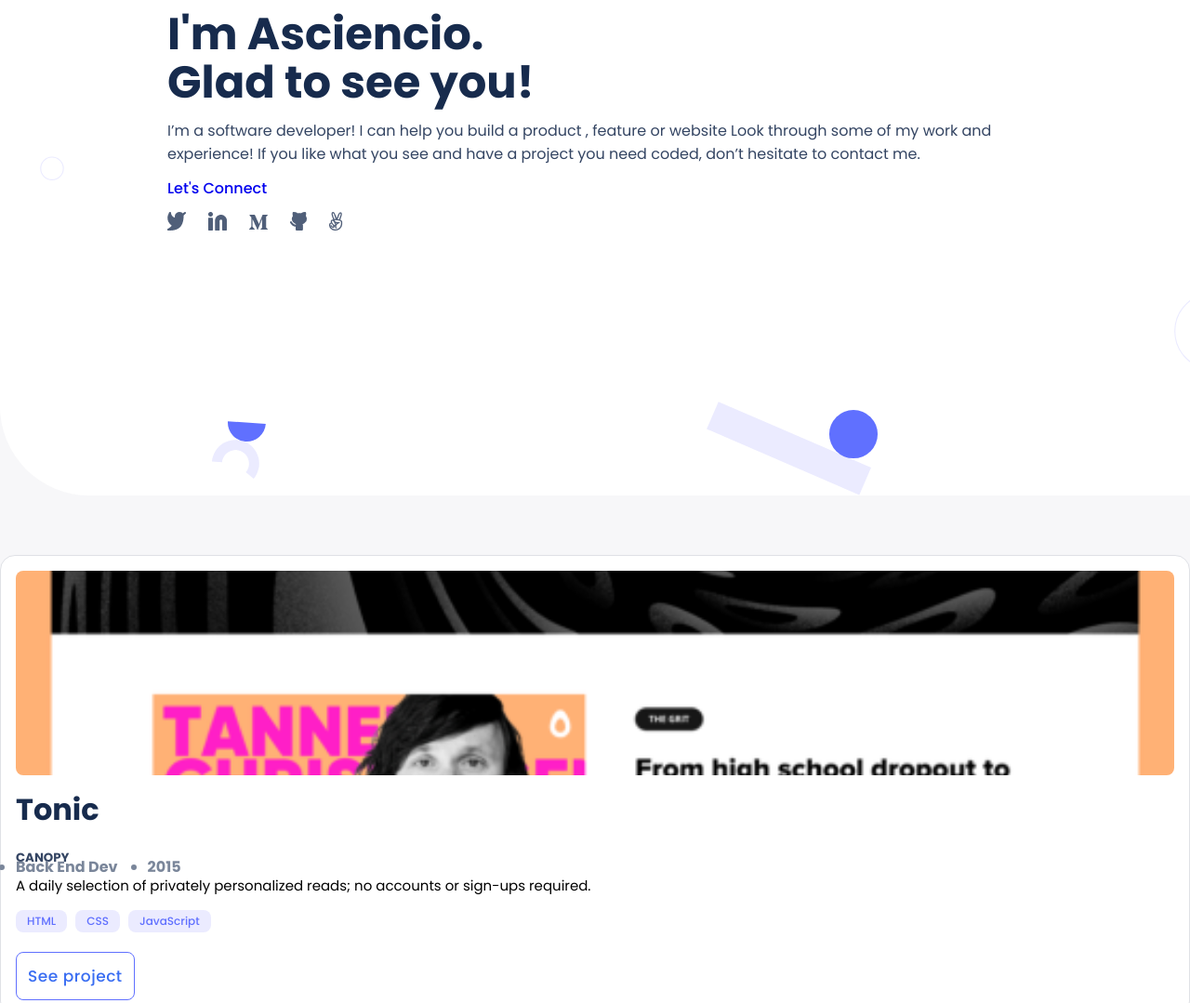
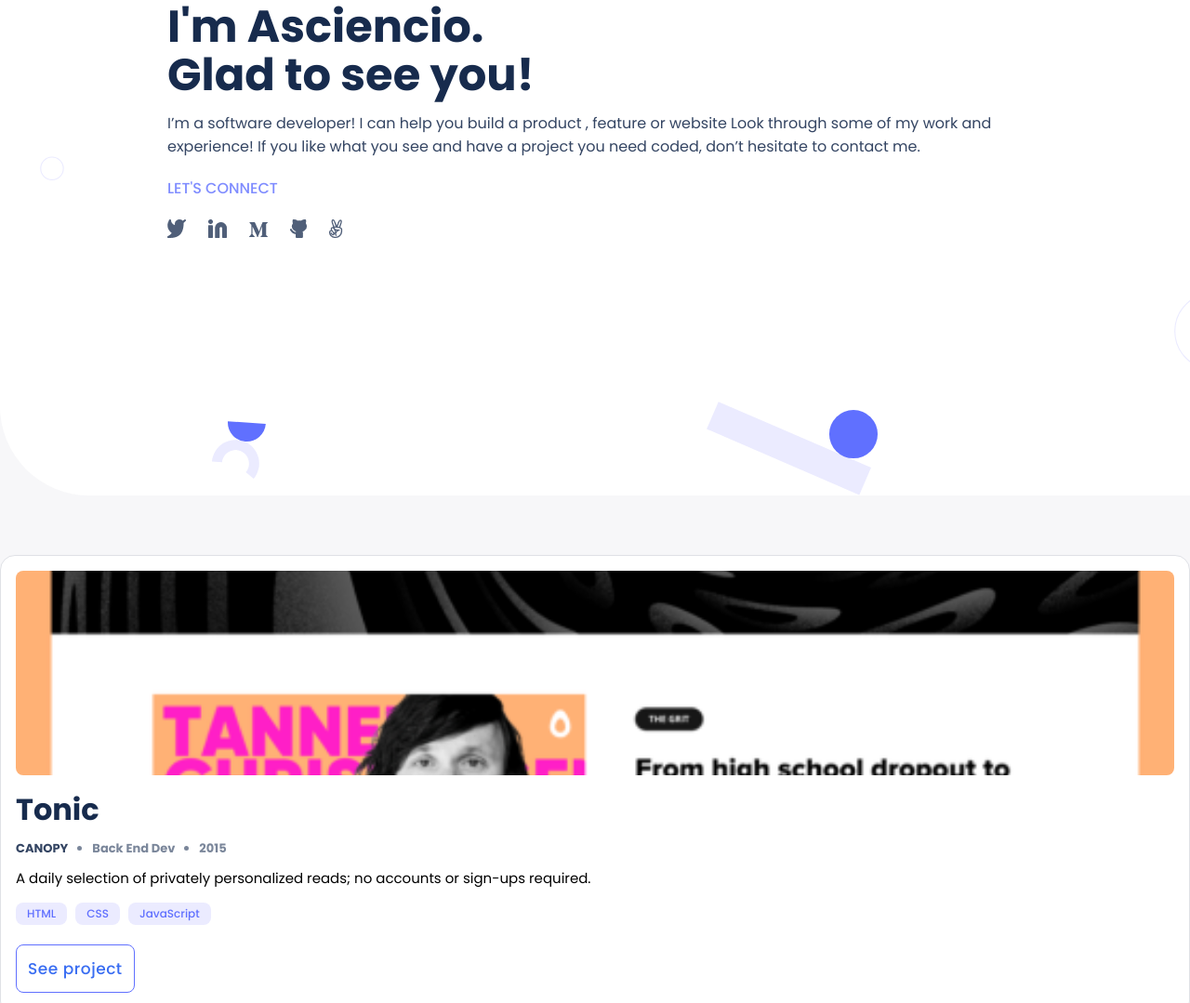
Before and after one commit to AsciencioAlex/Personal-Portfolio, a website: page index.html in a window 1280 px wide. Shown: the part 315-1394 px from the top of the page at 93% size. Drawn offline with Linux system fonts and the light colour scheme.

Commit message:
Update index.html
made changes on html page on social network and languages

```diff
--- a/index.html
+++ b/index.html
@@ -60,7 +60,7 @@
 						If you like what you see and have a project you need coded,
 						don’t hesitate to contact me.
 					</p>
-					<a href="#">Let's Connect</a>
+					<a href="#" class="primary__link">LET'S CONNECT</a>
 					<ul class="social__icons flex-row align-center">
 						<li><a href=""><img src="img/t_icon.png" alt="Twitter icon" /></a></li>
 						<li><a href=""><img src="img/Li_icon.png" alt="LinkedIn icon" /></a></li>
@@ -75,20 +75,21 @@
 				<article class="experience grid">
 					<div class="my_portfolio">
 						<header class="nav-port">
-							<img src="img/work/port1.png" class="port-photo">
+							<img src="img/work/port1.png" alt="work 1 "class="port-photo">
 						</header>
-						<div class="port-body grid">
-							<h4 class="port-name color-dark">Tonic</h4>
-							<div class="port-description flex-row align-center"></div>
-							<h5 class="port-invent color-info">Canopy</h5>
+						<div class="port-body">
+							<h3 class="port-name color-dark">Tonic</h3>
+							<div class="port-description flex-row align-center">
+								<h4 class="port-invent color-info">Canopy</h4>
 								<ul class="job_done flex-row">
 									<li class="items">Back End Dev</li>
 									<li class="items">2015</li>
 								</ul>
-
 							</div>
-						<p class="description-main">A daily selection of privately personalized reads; no accounts
-								or sign-ups required. </p>
+							<p class="description-main">
+								A daily selection of privately personalized reads; no accounts
+								or sign-ups required.
+							</p>
 							<ul class="subjects flex-row align-center">
 								<li class="subject">HTML</li>
 								<li class="subject">CSS</li>
@@ -242,7 +243,7 @@
 						If you like what you see and have a project you need coded,
 						don't hesitate to contact me.
 					</p>
-					<a href="#">Let's Connect</a>
+					<a href="#" class="primary__link">LET'S CONNECT</a>
 					<ul class="social__icons flex-row align-center">
 						<li><a href=""><img src="img/t_icon.png" alt="Twitter icon" /></a></li>
 						<li><a href=""><img src="img/Li_icon.png" alt="LinkedIn icon" /></a></li>
@@ -265,7 +266,7 @@
 							<img src="img/about_page/arr_d.svg" alt="Arrow down icon" />
 						</header>
 						<ul class="about_page__list grid">
-							<li class="about__item">
+							<li class="about_page__item">
 								<img
 									src="img/about_page/javascript.png"
 									alt="javascript png image"
```
Lines whose indentation alone changed are shown as unchanged.
